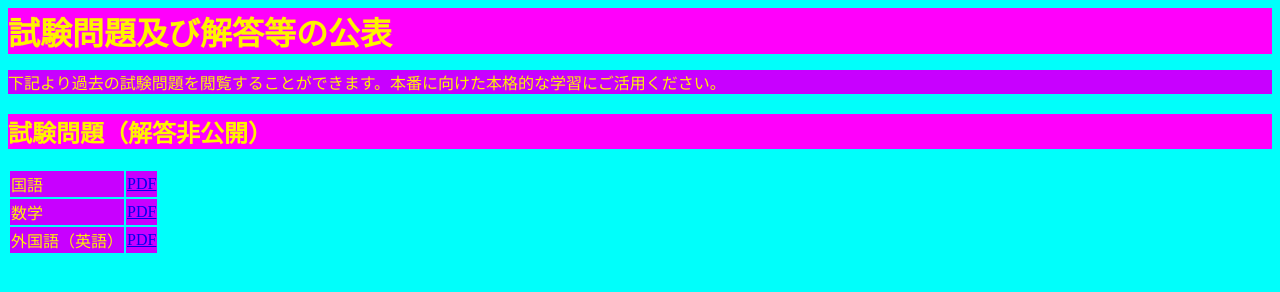
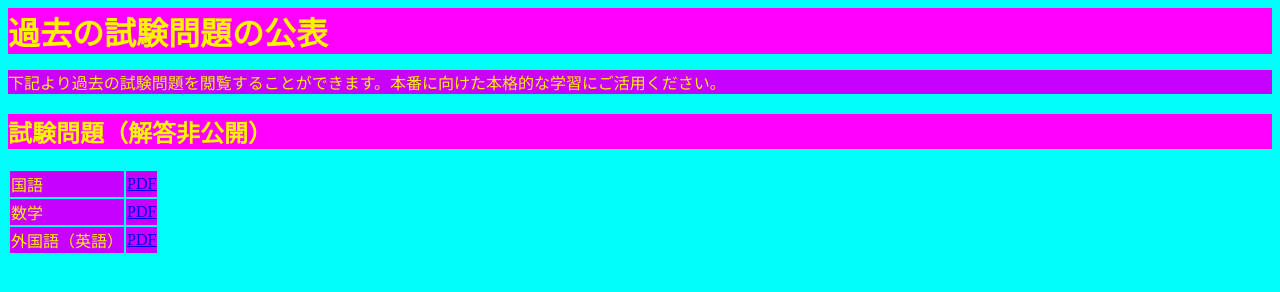
Before and after one commit to MasamuneMiyano/team-web-site, a plain HTML site: page nyushi.html in a window 1280 px wide. Drawn offline with Linux system fonts and the light colour scheme.

Commit message:
文章の変更

```diff
--- a/nyushi.html
+++ b/nyushi.html
@@ -6,7 +6,7 @@
         <link rel="stylesheet" href="css/nyushi.css">
     </head>
     <body>
-        <h1>試験問題及び解答等の公表</h1>
+        <h1>過去の試験問題の公表</h1>
         <p>下記より過去の試験問題を閲覧することができます。本番に向けた本格的な学習にご活用ください。</p>
         <h2>試験問題（解答非公開）</h2>
         <table>
```
